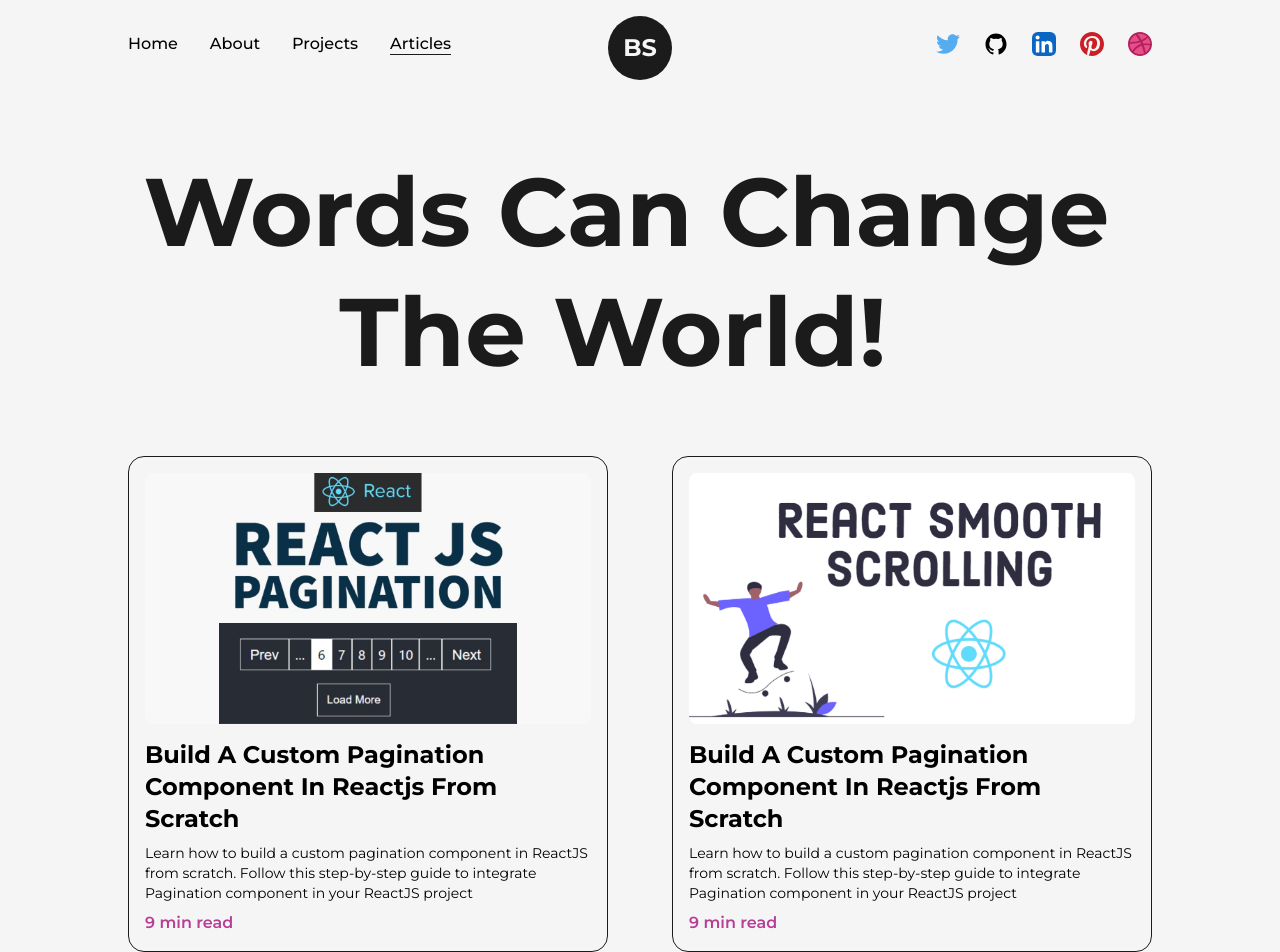
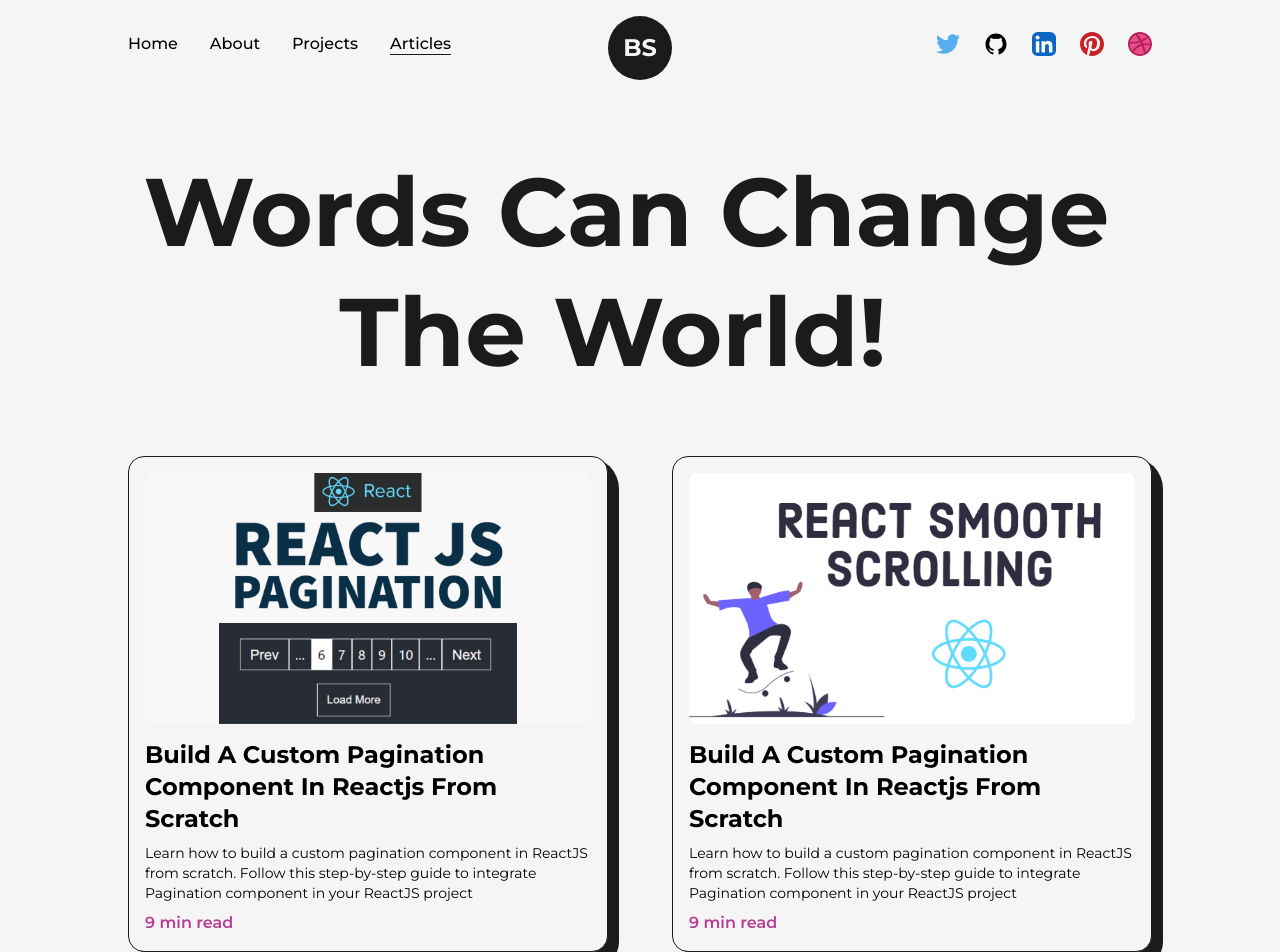
Before and after one commit to hoanngocle/my-portfolio, a Next.js app: page /articles in a window 1280 px wide. Shown: the top 952 px of the page. Built offline with nearby package versions, Linux system fonts and the light colour scheme.

Commit message:
modulization DarkBackground image

```diff
--- a/app/components/FeaturedArticle.tsx
+++ b/app/components/FeaturedArticle.tsx
@@ -4,6 +4,7 @@
 import Image, { StaticImageData } from 'next/image';
 import Link from 'next/link';
 import React from 'react';
+import DarkBackground from './elements/DarkBackground';
 
 const FramerImage = motion(Image);
 
@@ -17,7 +18,9 @@
 
 const FeaturedArticle = (props: Props) => {
     return (
-        <li className='col-span-1 w-full p-4 bg-light border border-solid border-dark rounded-2xl'>
+        <li className='relative col-span-1 w-full p-4 bg-light border border-solid border-dark rounded-2xl'>
+            <DarkBackground />
+
             <Link
                 href={props.link}
                 target='_blank'
--- a/app/components/FeaturedProject.tsx
+++ b/app/components/FeaturedProject.tsx
@@ -1,8 +1,11 @@
+'use client';
+
 import Image, { StaticImageData } from 'next/image';
 import Link from 'next/link';
 import React from 'react';
 import { GithubIcon } from './Icons';
 import { motion } from 'framer-motion';
+import DarkBackground from './elements/DarkBackground';
 
 type Props = {
     type: string;
@@ -17,7 +20,7 @@
 const FeaturedProject = (props: Props) => {
     return (
         <article className='w-full flex items-center justify-between relative rounded-br-2xl rounded-3xl border border-solid border-dark bg-light shadow-2xl p-12 '>
-            <div className='absolute top-0 -right-3 -z-10 w-[101%] h-[103%] rounded-[2.5rem] bg-dark rounded-br-3xl' />
+            <DarkBackground />
 
             <Link href={props.link} target='_blank' className='w-1/2 cursor-pointer overflow-hidden rounded-lg '>
                 <FramerImage
--- a/app/components/Project.tsx
+++ b/app/components/Project.tsx
@@ -1,8 +1,11 @@
+'use client';
+
 import Image, { StaticImageData } from 'next/image';
 import Link from 'next/link';
 import React from 'react';
 import { GithubIcon } from './Icons';
 import { motion } from 'framer-motion';
+import DarkBackground from './elements/DarkBackground';
 
 const FramerImage = motion(Image);
 type Props = {
@@ -16,14 +19,14 @@
 const Project = (props: Props) => {
     return (
         <article className='w-full flex flex-col items-center justify-center rounded-2xl border border-solid border-dark bg-light p-6 relative'>
-            <div className='absolute top-0 -right-3 -z-10 w-[101%] h-[103%] rounded-[2rem] bg-dark rounded-br-3xl' />
+            <DarkBackground />
 
             <Link href={props.link} target='_blank' className='w-full cursor-pointer overflow-hidden rounded-lg '>
                 <FramerImage
                     src={props.img}
                     alt={props.title}
                     className='w-full h-auto'
-                    whileHover={{ scale: 1.5 }}
+                    whileHover={{ scale: 1.05 }}
                     transition={{ duration: 0.2 }}
                 />
             </Link>
--- /dev/null
+++ b/app/components/elements/DarkBackground.tsx
@@ -0,0 +1,5 @@
+const DarkBackground = () => {
+    return <div className='absolute top-0 -right-3 -z-10 w-[101%] h-[103%] rounded-[2rem] bg-dark rounded-br-3xl' />;
+};
+
+export default DarkBackground;
```
